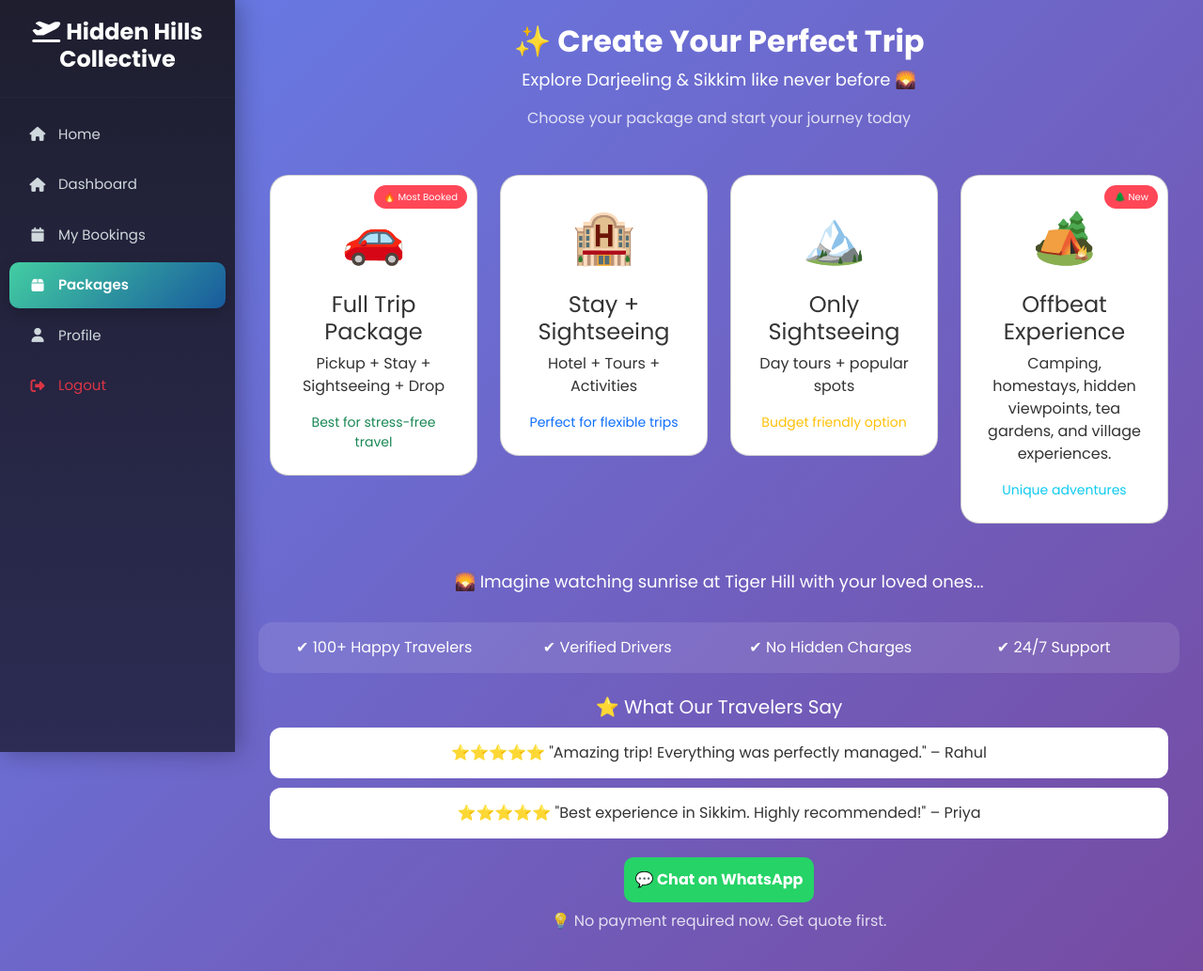
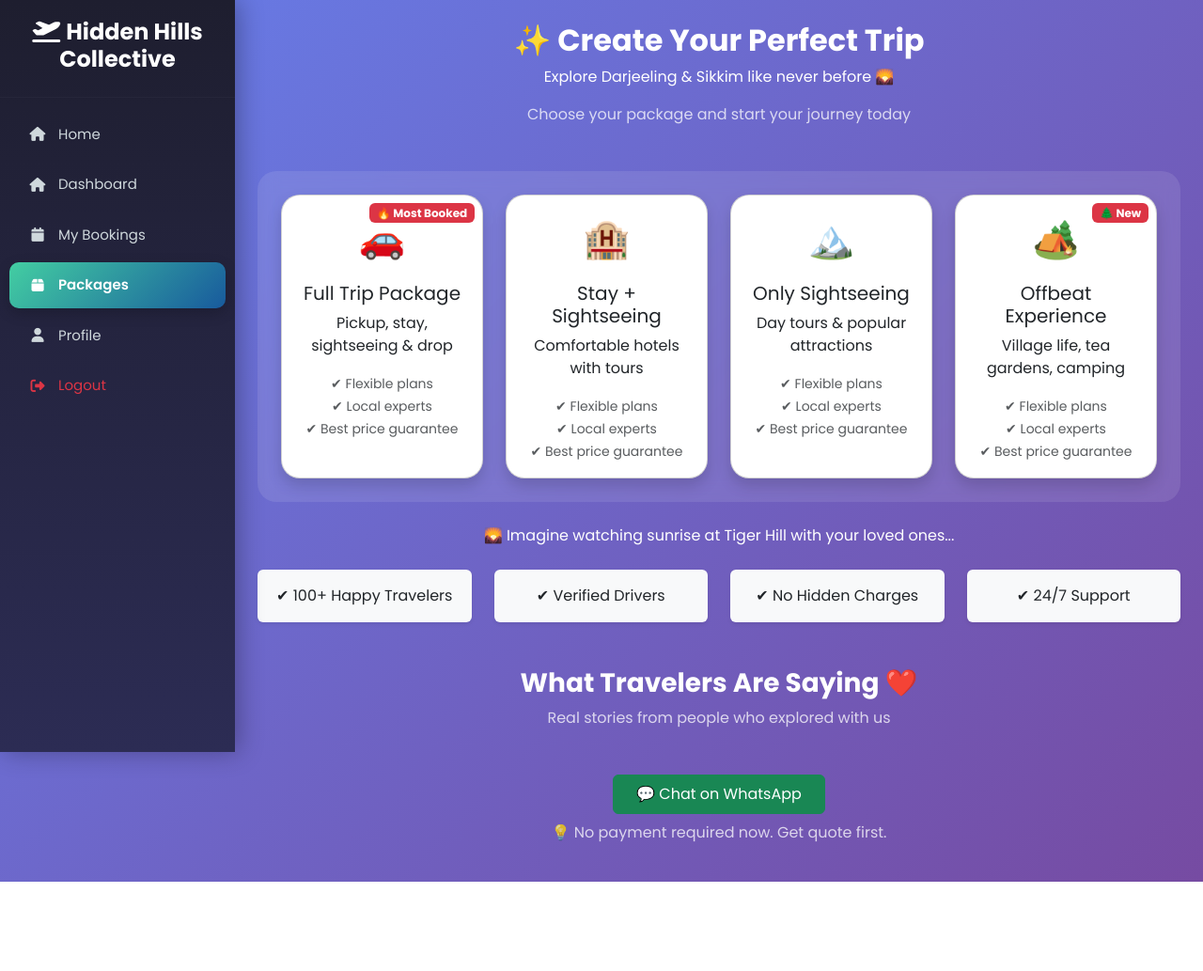
Before and after one commit to MohammadFiroj786/tourntravels, a PHP site: page /tourntravels/user/packages.php in a window 1280 px wide. Shown: the whole page at 94% size. After the commit the page ends 938 px from the top, so only its background shows below. Run offline with PHP 8.4, Linux system fonts and the light colour scheme; the visitor is signed in with stand-in values (Sample User, id 1); data that the repository does not hold is empty.

Commit message:
Enhance package UI and integrate feedback database

```diff
--- a/user/packages.php
+++ b/user/packages.php
@@ -1,5 +1,21 @@
 <?php
 include("../includes/session_check.php");
+include("../includes/db.php");
+
+/* ================= FETCH TOP REVIEWS ================= */
+$reviews = [];
+$sql = "
+SELECT f.rating, f.emoji, f.message, f.created_at, u.name
+FROM feedback f
+JOIN users u ON u.id = f.user_id
+ORDER BY f.rating DESC, f.created_at DESC
+LIMIT 6
+";
+$result = mysqli_query($conn, $sql);
+while ($row = mysqli_fetch_assoc($result)) {
+    $reviews[] = $row;
+}
+$currentMonth = date('Y-m');
 ?>
 
 <!DOCTYPE html>
@@ -13,104 +29,54 @@ include("../includes/session_check.php");
 <link href="https://cdn.jsdelivr.net/npm/bootstrap@5.3.2/dist/css/bootstrap.min.css" rel="stylesheet">
 
 <style>
-
 body{
 background:linear-gradient(135deg,#667eea,#764ba2);
+color:white;
 font-family:'Segoe UI',sans-serif;
-color:white;
 }
 
-/* Container */
-.main-content{
-min-height:100vh;
+.glass{
+background:rgba(255,255,255,0.1);
+backdrop-filter:blur(10px);
+border-radius:20px;
+padding:25px;
+}
+
+.package-card{
+border-radius:20px;
+transition:.3s;
+}
+
+.package-card:hover{
+transform:translateY(-10px);
+}
+
+.review-slider{
+overflow:hidden;
+position:relative;
+}
+
+.review-track{
+display:flex;
+gap:20px;
+transition:transform .5s ease;
+}
+
+.review-premium{
+min-width:320px;
+}
+
+.review-avatar{
+width:50px;
+height:50px;
+border-radius:50%;
+background:#6c63ff;
+color:white;
 display:flex;
 align-items:center;
+justify-content:center;
+font-weight:bold;
 }
-
-/* Cards */
-.package-card{
-border-radius:20px;
-transition:0.4s;
-cursor:pointer;
-background:white;
-color:#333;
-position:relative;
-overflow:hidden;
-}
-
-/* Hover Effect */
-.package-card:hover{
-transform:translateY(-12px) scale(1.02);
-box-shadow:0 25px 50px rgba(0,0,0,0.4);
-transition: 0.3s ease;
-}
-
-/* Glow Border */
-.package-card::before{
-content:'';
-position:absolute;
-top:0;
-left:-100%;
-width:100%;
-height:100%;
-background:linear-gradient(120deg,transparent,rgba(255,255,255,0.5),transparent);
-transition:0.5s;
-}
-
-.package-card:hover::before{
-left:100%;
-}
-
-/* Icons */
-.icon{
-font-size:55px;
-}
-
-/* Badge */
-.popular-badge{
-position:absolute;
-top:10px;
-right:10px;
-background:#ff4757;
-color:white;
-padding:5px 10px;
-border-radius:20px;
-font-size:10px;
-}
-
-/* Trust Section */
-.trust-box{
-background:rgba(255,255,255,0.1);
-border-radius:15px;
-padding:15px;
-margin-top:30px;
-}
-
-/* Review */
-.review-box{
-background:white;
-color:#333;
-border-radius:12px;
-padding:15px;
-margin-top:10px;
-}
-
-/* WhatsApp Button */
-.whatsapp-btn{
-background:#25D366;
-color:white;
-font-weight:bold;
-border-radius:10px;
-padding:12px;
-display:inline-block;
-text-decoration:none;
-margin-top:20px;
-}
-
-.whatsapp-btn:hover{
-background:#1ebe5d;
-}
-
 </style>
 
 </head>
@@ -119,134 +85,172 @@ background:#1ebe5d;
 
 <?php include("navbar_user.php"); ?>
 
-<div class="main-content">
-<div class="container">
+<div class="main-content p-4">
 
 <!-- HEADER -->
 <div class="text-center mb-5">
 <h2 class="fw-bold">✨ Create Your Perfect Trip</h2>
-<p style="font-size:18px;">
-Explore Darjeeling & Sikkim like never before 🌄
-</p>
-<p style="opacity:0.8;">
-Choose your package and start your journey today
-</p>
+<p>Explore Darjeeling & Sikkim like never before 🌄</p>
+<p class="opacity-75">Choose your package and start your journey today</p>
 </div>
 
 <!-- PACKAGE CARDS -->
-<div class="row text-center">
+<div class="glass">
+<div class="row g-4 text-center">
 
-<!-- FULL TRIP -->
-<div class="col-md-3 mb-4">
-<a href="custom-package.php?type=full" class="text-decoration-none">
-<div class="card package-card p-4">
+<?php
+$packages = [
+["full","🚗","Full Trip Package","Pickup, stay, sightseeing & drop","🔥 Most Booked"],
+["stay","🏨","Stay + Sightseeing","Comfortable hotels with tours",""],
+["sightseeing","🏔️","Only Sightseeing","Day tours & popular attractions",""],
+["offbeat","🏕️","Offbeat Experience","Village life, tea gardens, camping","🌲 New"]
+];
 
-<div class="popular-badge">🔥 Most Booked</div>
+foreach($packages as $p){
+?>
+<div class="col-md-3">
+<a href="custom-package.php?type=<?= $p[0] ?>" class="text-decoration-none">
+<div class="card package-card shadow h-100 text-dark">
+<div class="card-body">
 
-<div class="icon">🚗</div>
-<h4 class="mt-3">Full Trip Package</h4>
-<p>Pickup + Stay + Sightseeing + Drop</p>
+<?php if($p[4]): ?>
+<span class="badge bg-danger position-absolute top-0 end-0 m-2"><?= $p[4] ?></span>
+<?php endif; ?>
 
-<small class="text-success">Best for stress-free travel</small>
+<div class="fs-1"><?= $p[1] ?></div>
+<h5 class="mt-3"><?= $p[2] ?></h5>
+<p><?= $p[3] ?></p>
 
+<small class="text-muted">
+✔ Flexible plans<br>
+✔ Local experts<br>
+✔ Best price guarantee
+</small>
+
+</div>
 </div>
 </a>
 </div>
-
-<!-- STAY -->
-<div class="col-md-3 mb-4">
-<a href="custom-package.php?type=stay" class="text-decoration-none">
-<div class="card package-card p-4">
-
-<div class="icon">🏨</div>
-<h4 class="mt-3">Stay + Sightseeing</h4>
-<p>Hotel + Tours + Activities</p>
-
-<small class="text-primary">Perfect for flexible trips</small>
+<?php } ?>
 
 </div>
-</a>
 </div>
 
-<!-- SIGHTSEEING -->
-<div class="col-md-3 mb-4">
-<a href="custom-package.php?type=sightseeing" class="text-decoration-none">
-<div class="card package-card p-4">
+<!-- EMOTIONAL -->
+<div class="text-center mt-4">
+<p>🌄 Imagine watching sunrise at Tiger Hill with your loved ones...</p>
+</div>
 
-<div class="icon">🏔️</div>
-<h4 class="mt-3">Only Sightseeing</h4>
-<p>Day tours + popular spots</p>
+<!-- TRUST -->
+<div class="row text-center mt-4">
+<div class="col-md-3">
+<div class="p-3 bg-light text-dark rounded shadow-sm">✔ 100+ Happy Travelers</div>
+</div>
+<div class="col-md-3">
+<div class="p-3 bg-light text-dark rounded shadow-sm">✔ Verified Drivers</div>
+</div>
+<div class="col-md-3">
+<div class="p-3 bg-light text-dark rounded shadow-sm">✔ No Hidden Charges</div>
+</div>
+<div class="col-md-3">
+<div class="p-3 bg-light text-dark rounded shadow-sm">✔ 24/7 Support</div>
+</div>
+</div>
 
-<small class="text-warning">Budget friendly option</small>
+<!-- REVIEWS -->
+<div class="mt-5">
+
+<h3 class="text-center fw-bold">What Travelers Are Saying ❤️</h3>
+<p class="text-center opacity-75 mb-4">
+Real stories from people who explored with us
+</p>
+
+<div class="review-slider">
+
+<div class="review-track" id="reviewTrack">
+
+<?php foreach($reviews as $r):
+$isNew = substr($r['created_at'],0,7)===$currentMonth;
+$initial = strtoupper(substr($r['name'],0,1));
+?>
+
+<div class="card review-premium shadow border-0 text-dark">
+<div class="card-body">
+
+<div class="d-flex align-items-center mb-3">
+<div class="review-avatar me-3"><?= $initial ?></div>
+<div>
+<div class="fw-bold"><?= htmlspecialchars($r['name']) ?></div>
+<div class="text-warning">
+<?= str_repeat("★",$r['rating']) ?> <?= $r['emoji'] ?>
+</div>
+</div>
+</div>
+
+<p><?= htmlspecialchars($r['message']) ?></p>
+
+<small class="text-muted">
+<?= date("F Y", strtotime($r['created_at'])) ?>
+</small>
 
 </div>
-</a>
 </div>
 
-<!-- OFFBEAT -->
-<div class="col-md-3 mb-4">
-<a href="custom-package.php?type=offbeat" class="text-decoration-none">
-<div class="card package-card p-4">
+<?php endforeach; ?>
 
-<div class="popular-badge">🌲 New</div>
-
-<div class="icon">🏕️</div>
-<h4 class="mt-3">Offbeat Experience</h4>
-<p>Camping, homestays, hidden viewpoints, tea gardens, and village experiences.</p>
-
-<small class="text-info">Unique adventures</small>
-
-</div>
-</a>
 </div>
 
 </div>
-
-<!-- EMOTIONAL LINE -->
-<div class="text-center mt-4">
-<p style="font-size:18px;">
-🌄 Imagine watching sunrise at Tiger Hill with your loved ones...
-</p>
-</div>
-
-<!-- TRUST BADGES -->
-<div class="row text-center trust-box">
-<div class="col-md-3">✔ 100+ Happy Travelers</div>
-<div class="col-md-3">✔ Verified Drivers</div>
-<div class="col-md-3">✔ No Hidden Charges</div>
-<div class="col-md-3">✔ 24/7 Support</div>
-</div>
-
-<!-- REVIEWS -->
-<div class="mt-4 text-center">
-<h5>⭐ What Our Travelers Say</h5>
-
-<div class="review-box">
-⭐⭐⭐⭐⭐ "Amazing trip! Everything was perfectly managed." – Rahul
-</div>
-
-<div class="review-box">
-⭐⭐⭐⭐⭐ "Best experience in Sikkim. Highly recommended!" – Priya
-</div>
-
 </div>
 
 <!-- WHATSAPP -->
-<div class="text-center">
+<div class="text-center mt-4">
 <a href="https://wa.me/91XXXXXXXXXX?text=I%20want%20a%20trip%20quote"
-class="whatsapp-btn">
+class="btn btn-success px-4 py-2">
 💬 Chat on WhatsApp
 </a>
 
-<p class="mt-2" style="opacity:0.8;">
+<p class="mt-2 opacity-75">
 💡 No payment required now. Get quote first.
 </p>
 </div>
 
 </div>
-</div>
 
 <script src="https://cdn.jsdelivr.net/npm/bootstrap@5.3.2/dist/js/bootstrap.bundle.min.js"></script>
 
+<script>
+let reviewIndex = 0;
+const track = document.getElementById("reviewTrack");
+const total = track.children.length;
+
+/* Slide */
+function slideReview(step){
+    reviewIndex += step;
+
+    if(reviewIndex >= total){
+        reviewIndex = 0;
+    }
+
+    if(reviewIndex < 0){
+        reviewIndex = total - 1;
+    }
+
+    track.style.transform = `translateX(-${reviewIndex * 340}px)`;
+}
+
+/* Auto Slide */
+let autoSlide = setInterval(() => slideReview(1), 4000);
+
+/* Pause on hover */
+document.querySelector(".review-slider").addEventListener("mouseenter", () => {
+    clearInterval(autoSlide);
+});
+
+document.querySelector(".review-slider").addEventListener("mouseleave", () => {
+    autoSlide = setInterval(() => slideReview(1), 4000);
+});
+</script>
+
 </body>
 </html>
```
